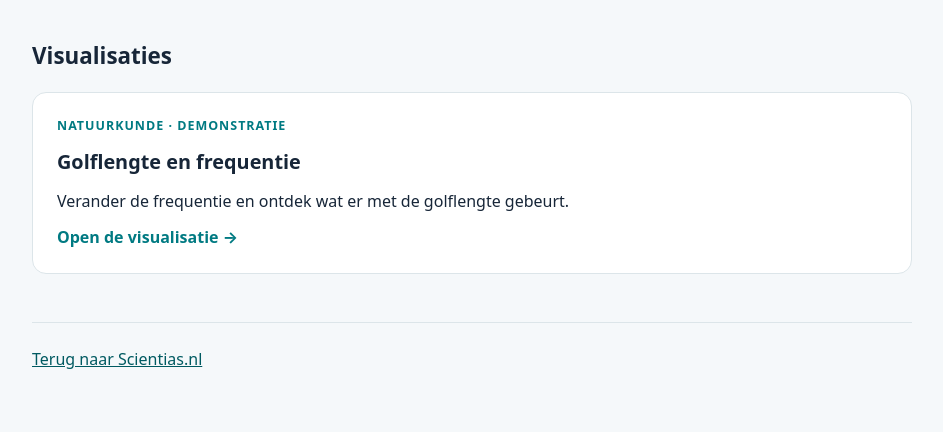
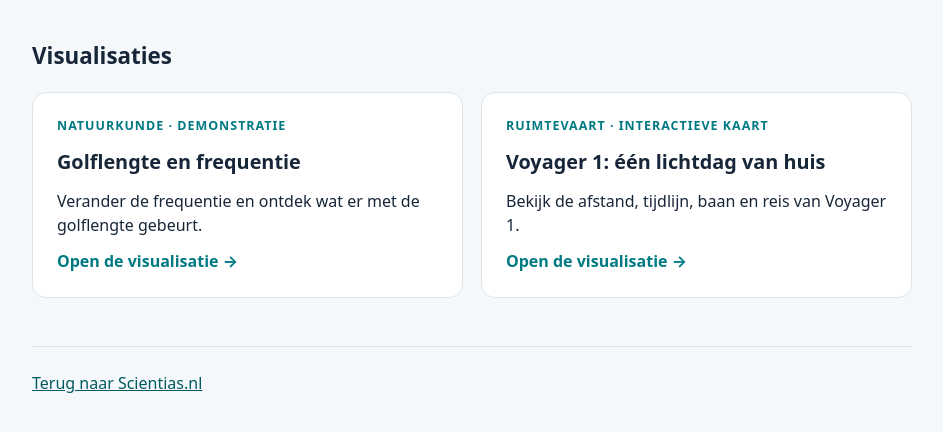
Before and after one commit to Scientias-news/scientias-news.github.io, a plain HTML site: page index.html in a window 1280 px wide. Shown: the part 196-628 px from the top of the page, without its empty margins (168-1111 px from the left). Drawn offline with Linux system fonts and the light colour scheme.

Commit message:
Voeg Voyager 1 toe aan overzicht interactieve elementen

```diff
--- a/index.html
+++ b/index.html
@@ -23,6 +23,12 @@
           <span>Verander de frequentie en ontdek wat er met de golflengte gebeurt.</span>
           <span class="link-label">Open de visualisatie →</span>
         </a>
+        <a class="tile" href="interactief/voyager-1/">
+          <span class="eyebrow">Ruimtevaart · interactieve kaart</span>
+          <strong>Voyager 1: één lichtdag van huis</strong>
+          <span>Bekijk de afstand, tijdlijn, baan en reis van Voyager 1.</span>
+          <span class="link-label">Open de visualisatie →</span>
+        </a>
       </div>
     </section>
     <footer><a href="https://scientias.nl/">Terug naar Scientias.nl</a></footer>
```
